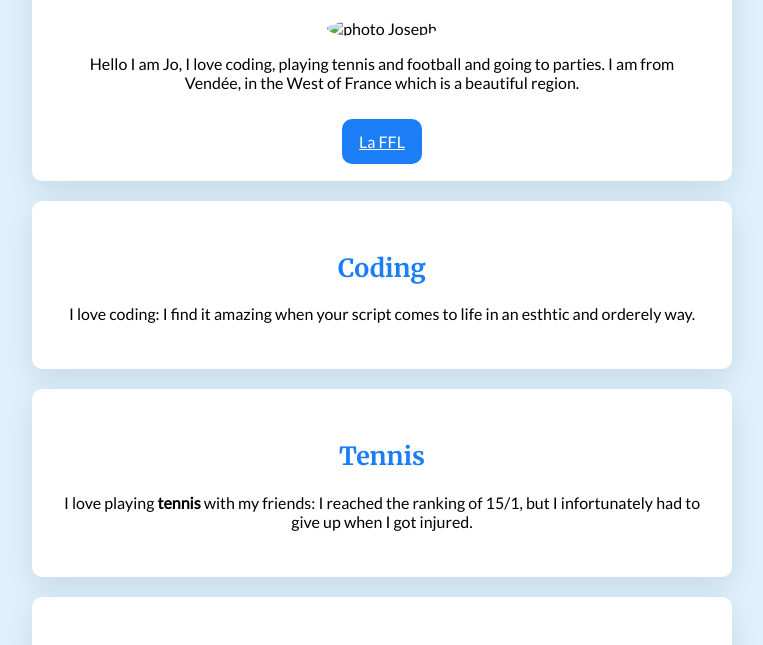
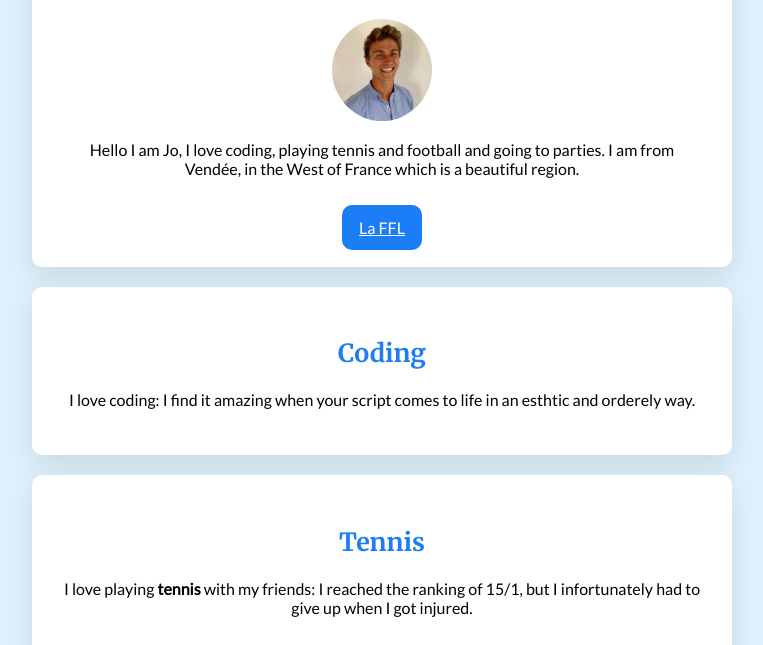
Before and after one commit to joseph-naulleau/my-profile, a plain HTML site: page index.html in a window 1280 px wide. Shown: the part 114-759 px from the top of the page, without its empty margins (258-1021 px from the left). Drawn offline with Linux system fonts and the light colour scheme.

Commit message:
Add files via upload

```diff
--- a/index.html
+++ b/index.html
@@ -13,7 +13,7 @@
 	<div class="container" >
 		<div class="card-white" id="intro">
 			<h1>Hello I am JO</h1>
-			<img src="image/profile-picture.jpg" width=100px class="img-circle" alt="photo Joseph">
+			<img src="images/profile-picture.jpg" width=100px class="img-circle" alt="photo Joseph">
 			<p>
 				Hello I am Jo, I love coding, playing tennis and football and going to parties. I am from Vendée, in the West of France which is a beautiful region.
 			</p>
```
Also changed, not shown: images/profile-picture.jpg (added).
